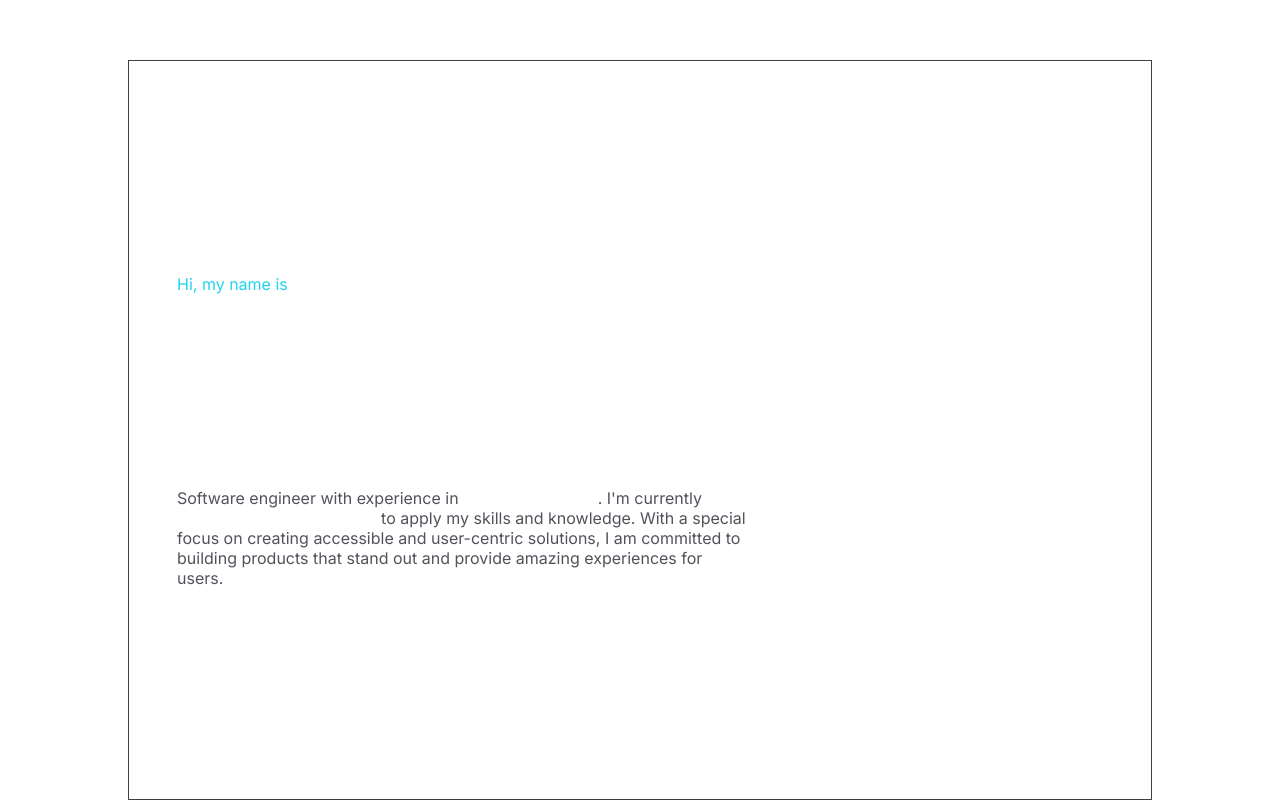
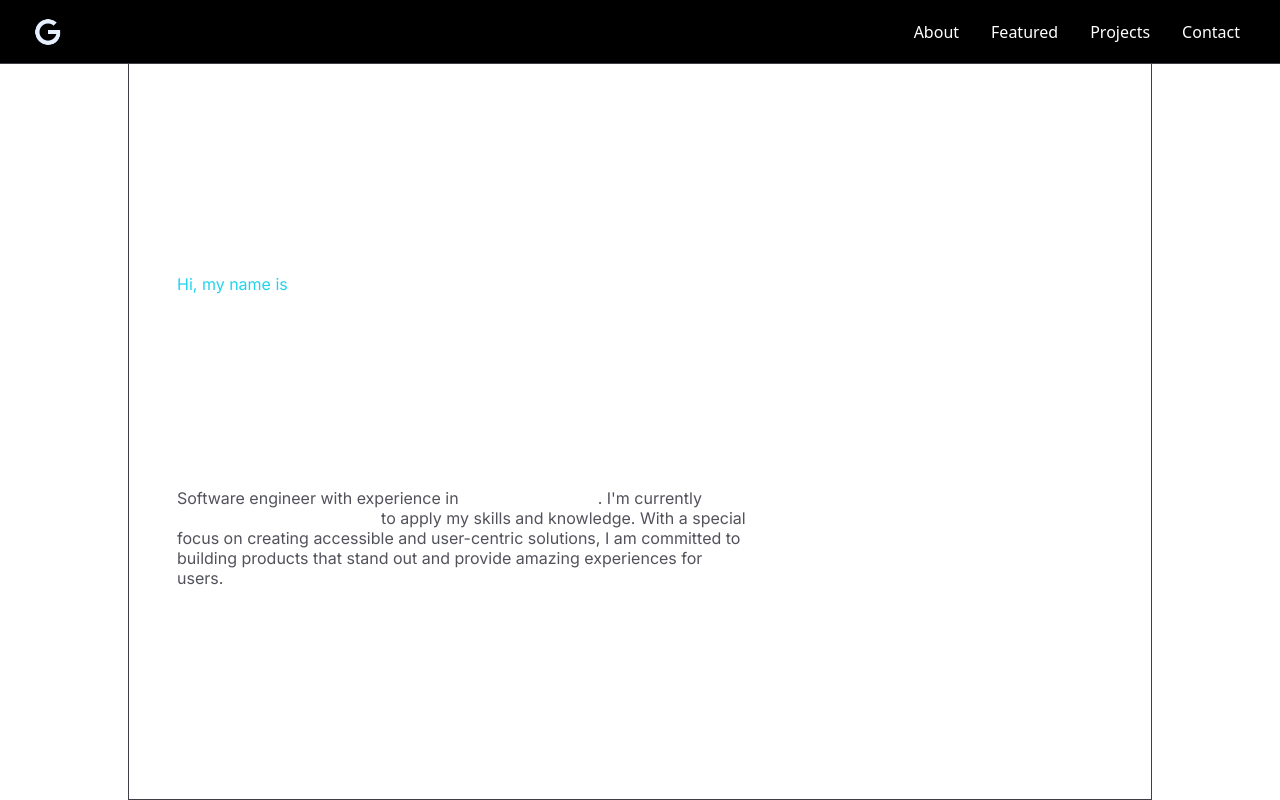
Before and after one commit to GeisielMelo/v2, a React (Vite) app: page / in a window 1280 px wide. Shown: the top 800 px of the page. Built offline with nearby package versions, Linux system fonts and the light colour scheme; no server answers.

Commit message:
feat: Putting everything together in the index.tsx.

```diff
--- a/src/pages/Index.tsx
+++ b/src/pages/Index.tsx
@@ -3,19 +3,21 @@
 import About from '../components/sections/About'
 import Contact from '../components/sections/Contact'
 import Projects from '../components/sections/Projects'
-import Featured from '../components/sections/Featured'
+import Showcase from '../components/sections/Showcase'
 import { useGithubData } from '../context/GithubDataContext'
+import Nav from '../components/sections/Nav'
 
 const Index: React.FC = () => {
   const { data } = useGithubData()
 
   return (
     <>
-      <main className='flex flex-col items-center px-4 sm:px-8 lg:px-24'>
+      <Nav />
+      <main className='flex flex-col items-center px-4 sm:px-8 lg:px-24 dark:bg-black'>
         <Hero />
         <About />
-        <Featured />
-        <Projects data={data}/>
+        <Showcase />
+        <Projects data={data} />
         <Contact />
       </main>
       <Footer />
```
